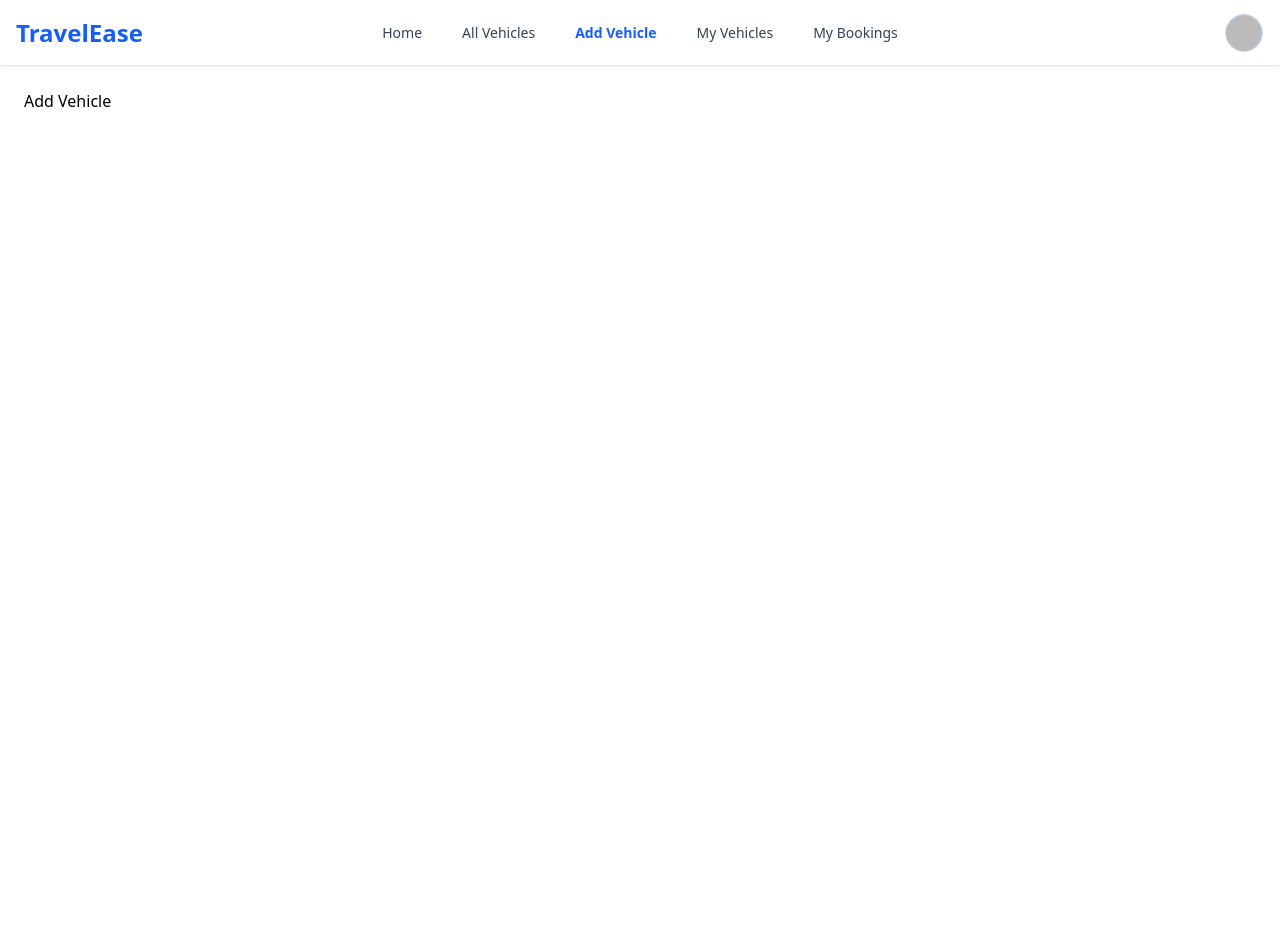
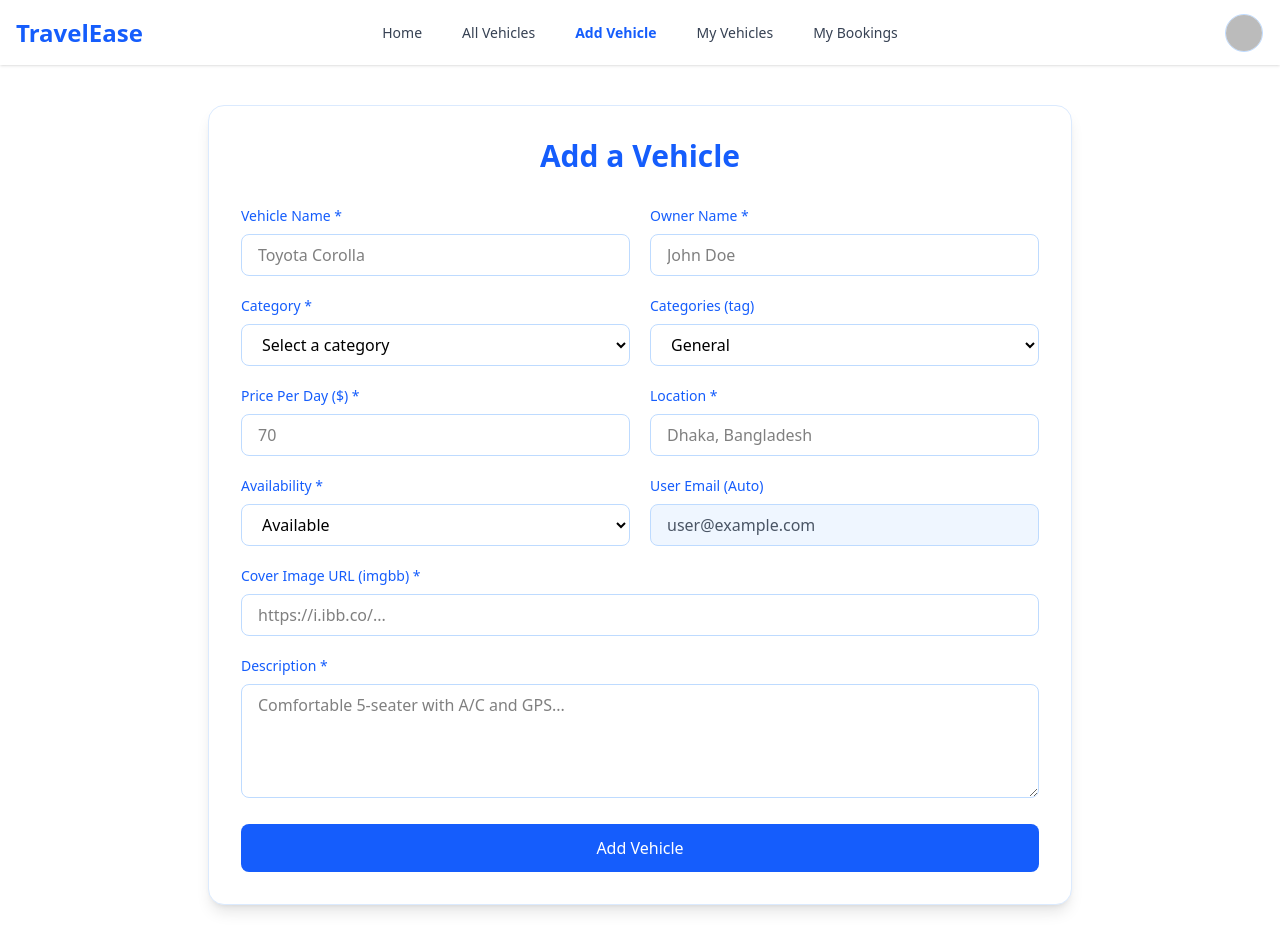
Before and after one commit to shakhawat71/TravelEase-Client, a React (Vite) app: page /addVehicle in a window 1280 px wide. Before the commit the page ends 865 px from the top, so only its background shows below. Built offline with nearby package versions, Linux system fonts and the light colour scheme; no server answers; sample sign-in values are in the browser's storage.

Commit message:
added add vehicle page according to the requirement

```diff
--- a/src/pages/AddVehicle.jsx
+++ b/src/pages/AddVehicle.jsx
@@ -1,3 +1,243 @@
+import { useContext, useState } from "react";
+import axios from "axios";
+import toast from "react-hot-toast";
+import { useNavigate } from "react-router-dom";
+import { AuthContext } from "../context/AuthContext";
+
 export default function AddVehicle() {
-  return <div className="p-6">Add Vehicle</div>;
+  const { user } = useContext(AuthContext);
+  const navigate = useNavigate();
+  const [loading, setLoading] = useState(false);
+
+  const baseURL = "http://localhost:3000";
+
+  const handleAddVehicle = async (e) => {
+    e.preventDefault();
+    const form = e.target;
+
+    const vehicleName = form.vehicleName.value.trim();
+    const owner = form.owner.value.trim();
+    const category = form.category.value;
+    const categories = form.categories.value; // optional tag-type
+    const pricePerDay = Number(form.pricePerDay.value);
+    const location = form.location.value.trim();
+    const availability = form.availability.value;
+    const coverImage = form.coverImage.value.trim();
+    const description = form.description.value.trim();
+
+    if (!vehicleName || !owner || !category || !location || !coverImage || !description) {
+      return toast.error("Please fill all required fields.");
+    }
+
+    if (!pricePerDay || pricePerDay <= 0) {
+      return toast.error("Price per day must be a positive number.");
+    }
+
+    const vehicleData = {
+      vehicleName,
+      owner,
+      category,              // "Sedan / SUV / Electric / Van"
+      pricePerDay,           // number
+      location,
+      availability,          // "Available / Booked"
+      description,
+      coverImage,            // imgbb URL
+      userEmail: user?.email, // auto
+      createdAt: new Date().toISOString(), // auto
+      categories,            // optional extra tag
+    };
+
+    try {
+      setLoading(true);
+      const res = await axios.post(`${baseURL}/vehicles`, vehicleData);
+
+      if (res.data?.insertedId) {
+        toast.success("Vehicle Added Successfully ✅");
+        form.reset();
+        navigate("/myVehicle"); // go to My Vehicles after adding
+      } else {
+        toast.error("Something went wrong. Try again.");
+      }
+    } catch (error) {
+      toast.error(error.message);
+    } finally {
+      setLoading(false);
+    }
+  };
+
+  return (
+    <div className="min-h-screen bg-white max-w-4xl mx-auto px-4 py-10">
+      <div className="border border-blue-100 shadow-lg rounded-2xl p-8 bg-white">
+        <h2 className="text-3xl font-bold text-blue-600 mb-8 text-center">
+          Add a Vehicle
+        </h2>
+
+        <form onSubmit={handleAddVehicle} className="grid grid-cols-1 md:grid-cols-2 gap-5">
+          {/* Vehicle Name */}
+          <div>
+            <label className="block mb-2 text-sm font-medium text-blue-600">
+              Vehicle Name *
+            </label>
+            <input
+              name="vehicleName"
+              type="text"
+              placeholder="Toyota Corolla"
+              className="w-full px-4 py-2 border border-blue-200 rounded-lg focus:outline-none focus:ring-2 focus:ring-blue-400"
+              required
+            />
+          </div>
+
+          {/* Owner Name */}
+          <div>
+            <label className="block mb-2 text-sm font-medium text-blue-600">
+              Owner Name *
+            </label>
+            <input
+              name="owner"
+              type="text"
+              placeholder="John Doe"
+              className="w-full px-4 py-2 border border-blue-200 rounded-lg focus:outline-none focus:ring-2 focus:ring-blue-400"
+              required
+            />
+          </div>
+
+          {/* Category */}
+          <div>
+            <label className="block mb-2 text-sm font-medium text-blue-600">
+              Category *
+            </label>
+            <select
+              name="category"
+              className="w-full px-4 py-2 border border-blue-200 rounded-lg focus:outline-none focus:ring-2 focus:ring-blue-400 bg-white"
+              required
+              defaultValue=""
+            >
+              <option value="" disabled>
+                Select a category
+              </option>
+              <option value="Sedan">Sedan</option>
+              <option value="SUV">SUV</option>
+              <option value="Electric">Electric</option>
+              <option value="Van">Van</option>
+            </select>
+          </div>
+
+          {/* Extra Tag: categories */}
+          <div>
+            <label className="block mb-2 text-sm font-medium text-blue-600">
+              Categories (tag)
+            </label>
+            <select
+              name="categories"
+              className="w-full px-4 py-2 border border-blue-200 rounded-lg focus:outline-none focus:ring-2 focus:ring-blue-400 bg-white"
+              defaultValue="General"
+            >
+              <option value="General">General</option>
+              <option value="Electric">Electric</option>
+              <option value="Luxury">Luxury</option>
+              <option value="Budget">Budget</option>
+              <option value="Family">Family</option>
+            </select>
+          </div>
+
+          {/* Price Per Day */}
+          <div>
+            <label className="block mb-2 text-sm font-medium text-blue-600">
+              Price Per Day ($) *
+            </label>
+            <input
+              name="pricePerDay"
+              type="number"
+              placeholder="70"
+              className="w-full px-4 py-2 border border-blue-200 rounded-lg focus:outline-none focus:ring-2 focus:ring-blue-400"
+              required
+              min="1"
+            />
+          </div>
+
+          {/* Location */}
+          <div>
+            <label className="block mb-2 text-sm font-medium text-blue-600">
+              Location *
+            </label>
+            <input
+              name="location"
+              type="text"
+              placeholder="Dhaka, Bangladesh"
+              className="w-full px-4 py-2 border border-blue-200 rounded-lg focus:outline-none focus:ring-2 focus:ring-blue-400"
+              required
+            />
+          </div>
+
+          {/* Availability */}
+          <div>
+            <label className="block mb-2 text-sm font-medium text-blue-600">
+              Availability *
+            </label>
+            <select
+              name="availability"
+              className="w-full px-4 py-2 border border-blue-200 rounded-lg focus:outline-none focus:ring-2 focus:ring-blue-400 bg-white"
+              required
+              defaultValue="Available"
+            >
+              <option value="Available">Available</option>
+              <option value="Booked">Booked</option>
+            </select>
+          </div>
+
+          {/* User Email (read-only) */}
+          <div>
+            <label className="block mb-2 text-sm font-medium text-blue-600">
+              User Email (Auto)
+            </label>
+            <input
+              type="text"
+              value={user?.email || ""}
+              readOnly
+              className="w-full px-4 py-2 border border-blue-200 rounded-lg bg-blue-50 text-gray-600"
+            />
+          </div>
+
+          {/* Cover Image */}
+          <div className="md:col-span-2">
+            <label className="block mb-2 text-sm font-medium text-blue-600">
+              Cover Image URL (imgbb) *
+            </label>
+            <input
+              name="coverImage"
+              type="url"
+              placeholder="https://i.ibb.co/..."
+              className="w-full px-4 py-2 border border-blue-200 rounded-lg focus:outline-none focus:ring-2 focus:ring-blue-400"
+              required
+            />
+          </div>
+
+          {/* Description */}
+          <div className="md:col-span-2">
+            <label className="block mb-2 text-sm font-medium text-blue-600">
+              Description *
+            </label>
+            <textarea
+              name="description"
+              rows="4"
+              placeholder="Comfortable 5-seater with A/C and GPS..."
+              className="w-full px-4 py-2 border border-blue-200 rounded-lg focus:outline-none focus:ring-2 focus:ring-blue-400"
+              required
+            ></textarea>
+          </div>
+
+          {/* Submit */}
+          <div className="md:col-span-2">
+            <button
+              type="submit"
+              disabled={loading}
+              className="w-full bg-blue-600 text-white py-3 rounded-lg hover:bg-blue-700 transition disabled:opacity-60"
+            >
+              {loading ? "Adding..." : "Add Vehicle"}
+            </button>
+          </div>
+        </form>
+      </div>
+    </div>
+  );
 }
```
